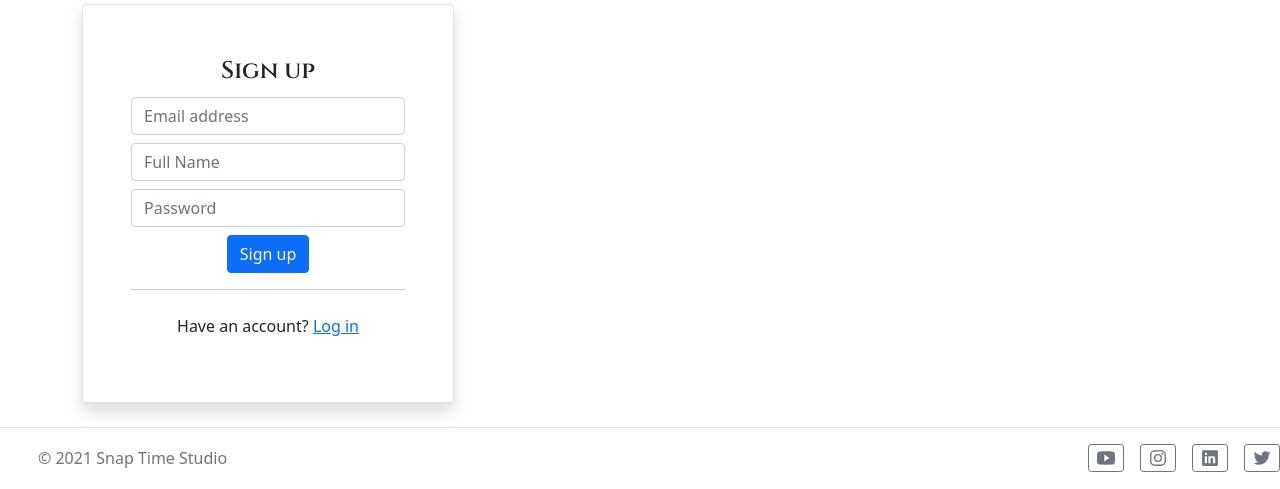
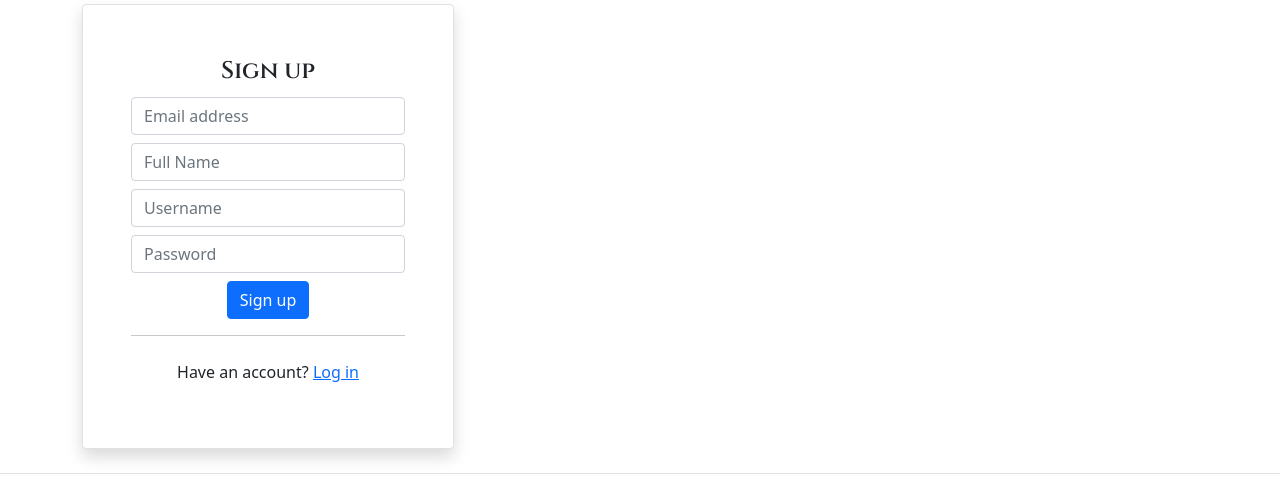
Before and after one commit to WithSJ/Snap_Time_Studio, a Flask app: page /signup in a window 1280 px wide. Shown: the part 248-737 px from the top of the page. Run offline with Flask 2, Linux system fonts and the light colour scheme; some libraries are stand-ins or nearby versions.

Commit message:
username and use of firebase realtime db

```diff
--- a/app/firebase/authentication.py
+++ b/app/firebase/authentication.py
@@ -1,6 +1,6 @@
 from app.firebase.config import firebase
 from app.firebase.utils import Validator,User
-# from libs.applibs.firebase.database import CreateNewUser
+from app.firebase.database import CreateNewUser
 
 Auth = firebase.auth()
 
@@ -19,7 +19,7 @@ def SignUp(email,password,username,fullname):
     try:
         user=Auth.create_user_with_email_and_password(email,password)
         Auth.send_email_verification(user["idToken"])
-        # CreateNewUser(user["localId"],fullname=fullname,username=username)
+        CreateNewUser(user["localId"],fullname=fullname,username=username)
 
         return {"ERROR": False,
             "MESSAGE":"Account created. Check your email for verification."}
--- a/app/firebase/database.py
+++ b/app/firebase/database.py
@@ -1,4 +1,4 @@
-from libs.applibs.firebase.config import firebase
+from app.firebase.config import firebase
 
 database = firebase.database()
 
--- a/app/templates/signup.html
+++ b/app/templates/signup.html
@@ -32,7 +32,16 @@
                         {{form.fullname(class="form-control form-control-md mb-2 ",placeholder="Full Name")}}
                     {% endif %}
 
-
+                    {% if form.username.errors %}
+                    {{form.username(class="form-control form-control-md mb-2 is-invalid",placeholder="Username")}}
+                    <div class="invalid-feedback">
+                        {% for error in form.username.errors %}
+                        <span>{{ error }}</span>
+                        {% endfor %}
+                    </div>
+                    {% else%}
+                    {{form.username(class="form-control form-control-md mb-2 ",placeholder="Username")}}
+                    {% endif %}
 
                     {% if form.password.errors %}
                         {{form.password(class="form-control form-control-md mb-2 is-invalid",placeholder="Password")}}
```
